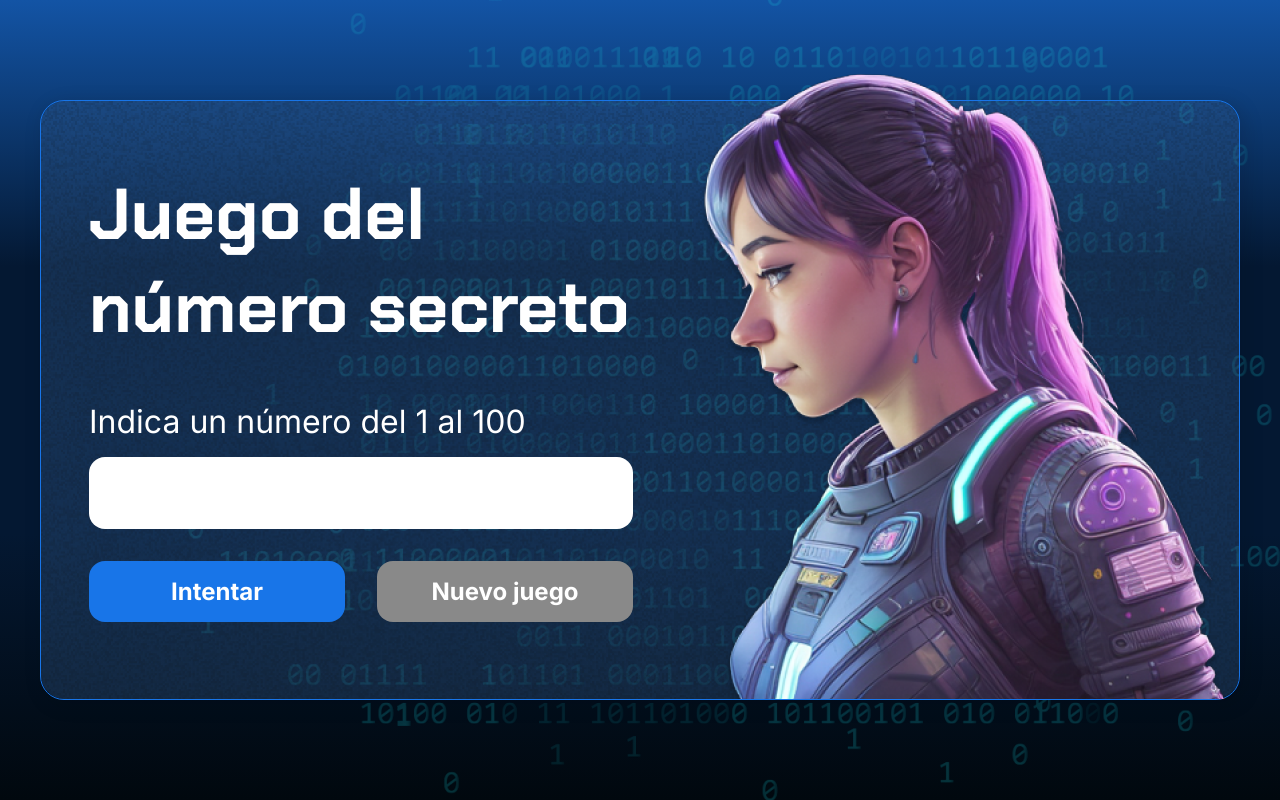
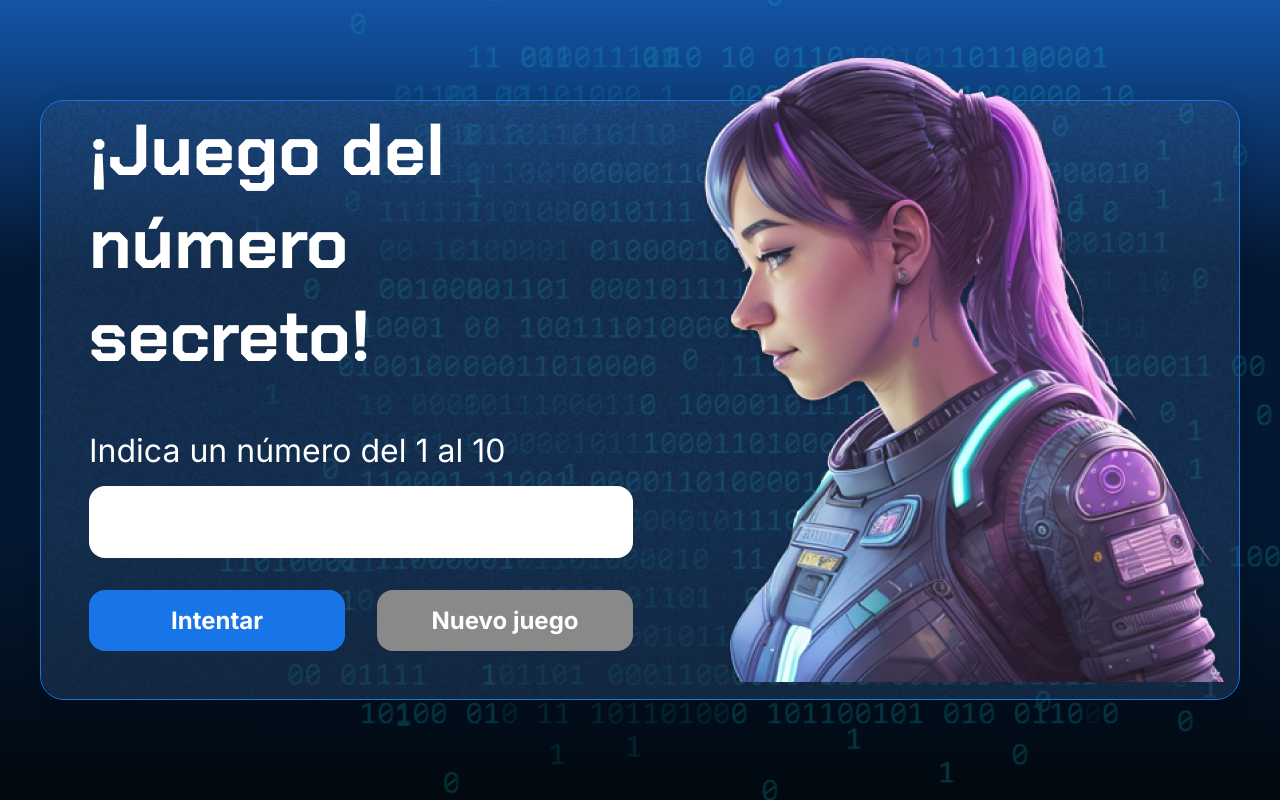
Before and after one commit to alejosatizabal/OracleNextEducation, a plain HTML site: page index.html in a window 1280 px wide. Both pictures are taken after a click on the button "Intentar". Drawn offline with Linux system fonts and the light colour scheme.

Commit message:
Avanzando en Taller 2

```diff
--- a/app.js
+++ b/app.js
@@ -1,8 +1,25 @@
-let titulo = document.querySelector('h1');
-titulo.innerHTML = 'Juego del número secreto';
 
-let max = 100;
+let max = 10;
+let numeroSecreto = generarNumeroSecreto()
 
-let parrafo = document.querySelector('p');
-//parrafo.innerHTML = 'Indica un número del 1 al 10';
-parrafo.innerHTML = `Indica un número del 1 al ${max}`;
+console.log(numeroSecreto)
+
+function asignarTextoElemento(elemento, texto){
+    let elementoHTML = document.querySelector(elemento);
+    elementoHTML.innerHTML = texto;
+    return;
+}
+
+function verificarIntento () {
+    //let numeroDeUsuario = document.querySelector('input')
+    let numeroDeUsuario = document.getElementById('valorUsuario').value
+    console.log(numeroDeUsuario)
+    return;
+}
+
+function generarNumeroSecreto() {
+    return Math.floor(Math.random()*max)+1;
+}
+
+asignarTextoElemento('h1', '¡Juego del número secreto!')
+asignarTextoElemento('p', `Indica un número del 1 al ${max}`)
--- a/index.html
+++ b/index.html
@@ -21,9 +21,9 @@
                     <h1></h1>
                     <p class="texto__parrafo"></p>
                 </div>
-                <input type="number" min="1" max="10" class="container__input">
+                <input type="number" id="valorUsuario" min="1" max="10" class="container__input">
                 <div class="chute container__botones">
-                    <button class="container__boton">Intentar</button>
+                    <button onclick="verificarIntento()" class="container__boton">Intentar</button>
                     <button class="container__boton" id="reiniciar" disabled>Nuevo juego</button>
                 </div>
             </div>
```
